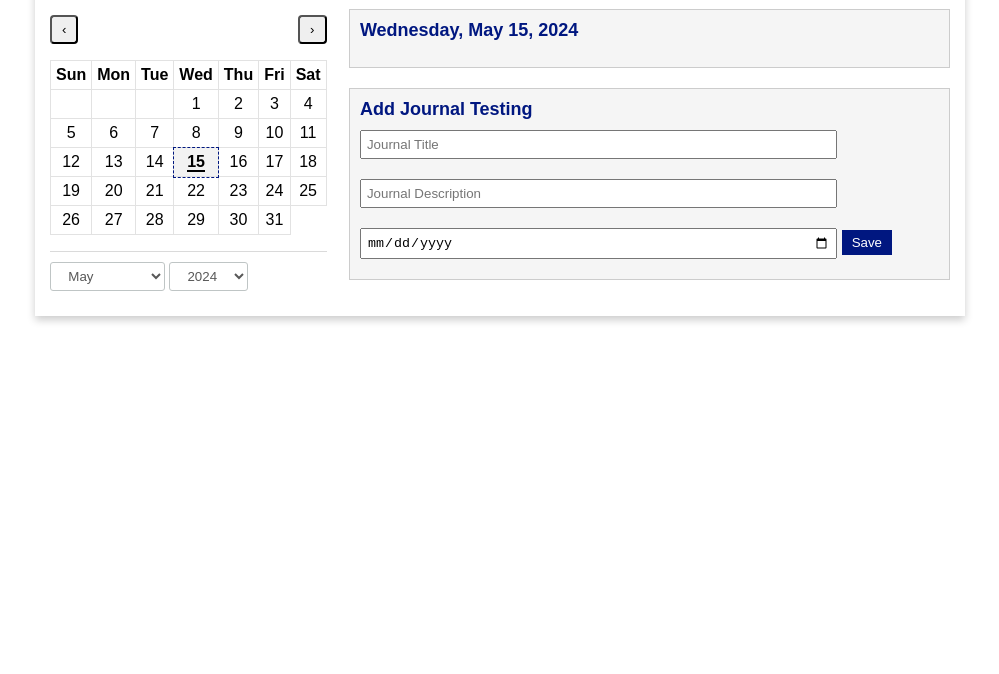
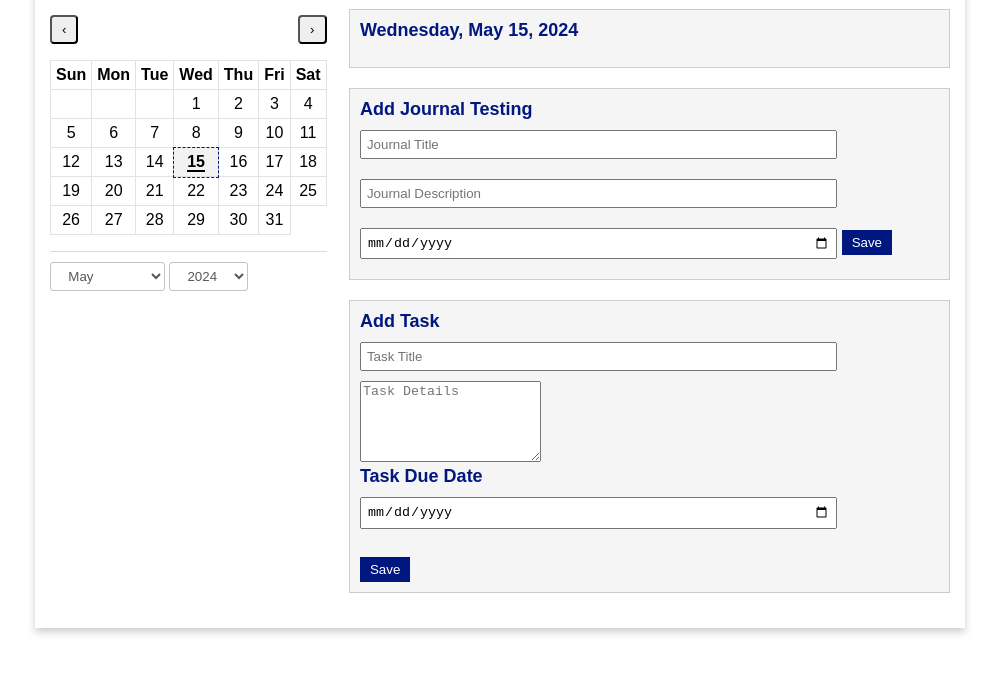
Before and after one commit to cse110-sp24-group28/cse110-sp24-group28-final-project, a website with bundled scripts: page src/index.html in a window 1280 px wide. Shown: the part 98-772 px from the top of the page, without its empty margins (140-1139 px from the left). Built offline with nearby package versions, Linux system fonts and the light colour scheme.

Commit message:
Created a seperate task.html for the creation a seperate task page when create is pressed. Added it to the current calendar page as well for consideration.

```diff
--- a/src/index.html
+++ b/src/index.html
@@ -10,7 +10,7 @@
     <div class="wrapper">
       <div class="container-calendar">
         <div id="right">
-          <button id="create">Create</button>
+          <button id="create" onclick="window.open('task.html')">Create</button>
           <h1></h1>
           <h3 id="monthAndYear"></h3>
           <div class="button-container-calendar">
@@ -53,6 +53,17 @@
             <input type="date" id="journalDate" />
             <button id="addjournal">Save</button>
           </div>
+          <div class="journal-section">
+            <h3>Add Task</h3>
+            <form id="taskForm">
+              <input type="text" id="taskTitle" name="taskTitle" placeholder="Task Title" required />
+              <textarea id="task-details" name="task-details" rows="5" placeholder="Task Details" required></textarea>
+              <h3>Task Due Date</h3>
+              <input type="date" id="dueDate" name="dueDate" required /><br /><br />
+
+              <button id="addTask">Save</button>
+            </form>
+          </div>
         </div>
       </div>
     </div>
```
Also changed, not shown: src/task.html (added, +27 -0 lines).
